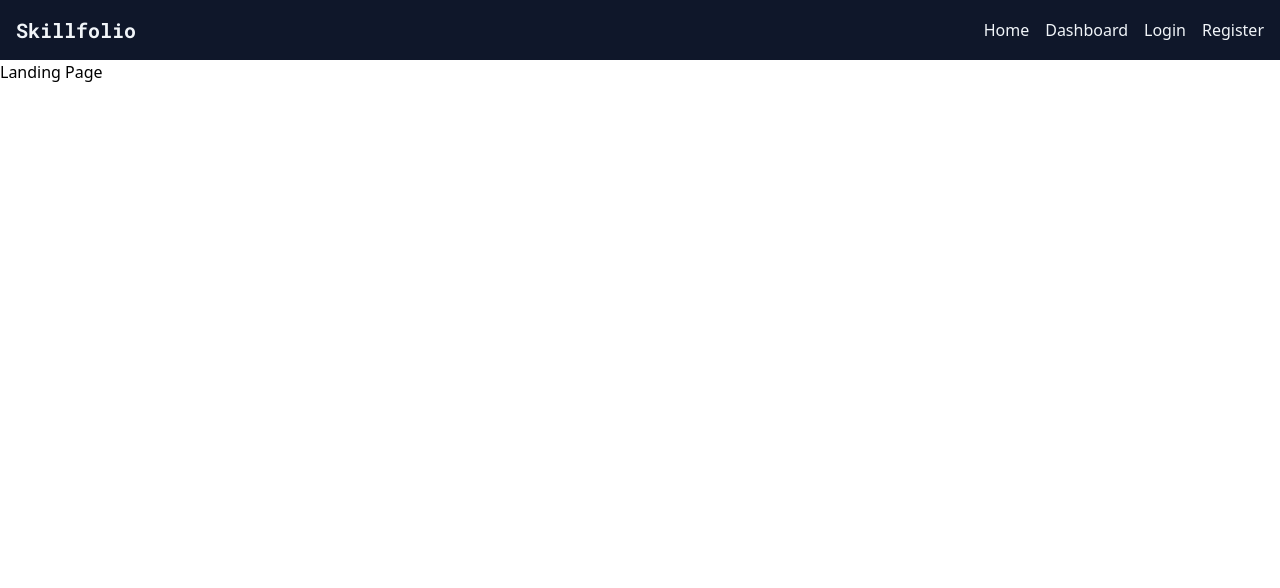
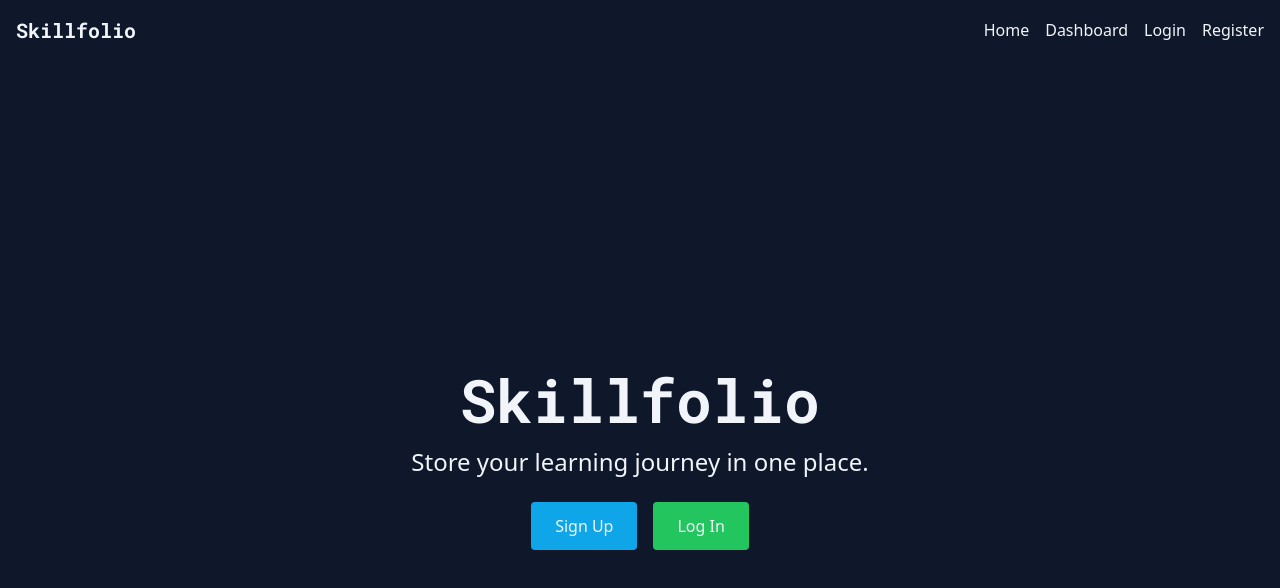
Before and after one commit to AminaAzzmouri/skillfolio-frontend, a React (Vite) app in the folder skillfolio-frontend/: page / in a window 1280 px wide. Shown: the top 588 px of the page. Built offline with nearby package versions, Linux system fonts and the light colour scheme.

Commit message:
feat(landing): implement hero section with CTA and dark theme, and update readme file

```diff
--- a/skillfolio-frontend/index.html
+++ b/skillfolio-frontend/index.html
@@ -4,7 +4,7 @@
     <meta charset="UTF-8" />
     <link rel="icon" type="image/svg+xml" href="/vite.svg" />
     <meta name="viewport" content="width=device-width, initial-scale=1.0" />
-    <title>Vite + React</title>
+    <title>Skillfolio</title>
     <link href="https://fonts.googleapis.com/css2?family=Roboto:wght@400;700&family=Roboto+Mono:wght@700&display=swap" rel="stylesheet">
   </head>
   <body>
--- a/skillfolio-frontend/public/index.html
+++ b/skillfolio-frontend/public/index.html
@@ -3,7 +3,7 @@
 <head>
     <meta charset="UTF-8">
     <meta name="viewport" content="width=device-width, initial-scale=1.0">
-    <title>Document</title>
+    <title>Skillfolio</title>
     <link href="https://fonts.googleapis.com/css2?family=Roboto:wght@400;700&family=Roboto+Mono:wght@700&display=swap" rel="stylesheet">
 </head>
 <body>
--- a/skillfolio-frontend/src/pages/LandingPage.jsx
+++ b/skillfolio-frontend/src/pages/LandingPage.jsx
@@ -1,5 +1,26 @@
 export default function LandingPage() {
-
-  return <div>Landing Page</div>;
-
+  return (
+    <div className="bg-background min-h-screen text-text flex flex-col items-center justify-center px-4">
+      <section className="text-center h-[80vh] flex flex-col items-center justify-center">
+        <h1 className="text-4xl md:text-6xl font-heading mb-4">Skillfolio</h1>
+        <p className="text-lg md:text-2xl mb-6">
+          Store your learning journey in one place.
+        </p>
+        <div className="flex gap-4">
+          <a
+            href="/register"
+            className="bg-primary px-6 py-3 rounded hover:bg-primary/80 transition"
+          >
+            Sign Up
+          </a>
+          <a
+            href="/login"
+            className="bg-secondary px-6 py-3 rounded hover:bg-secondary/80 transition"
+          >
+            Log In
+          </a>
+        </div>
+      </section>
+    </div>
+  );
 }
```
